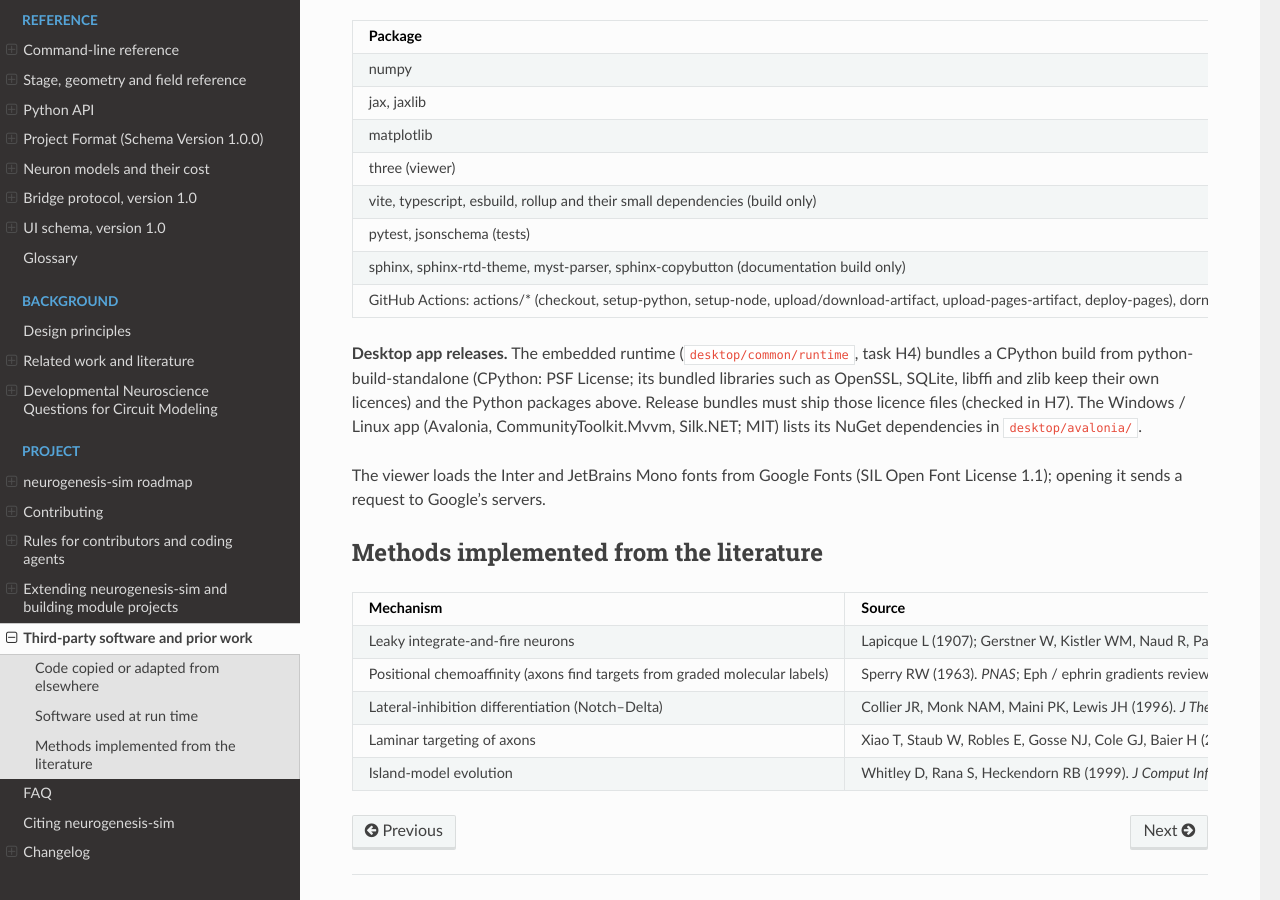
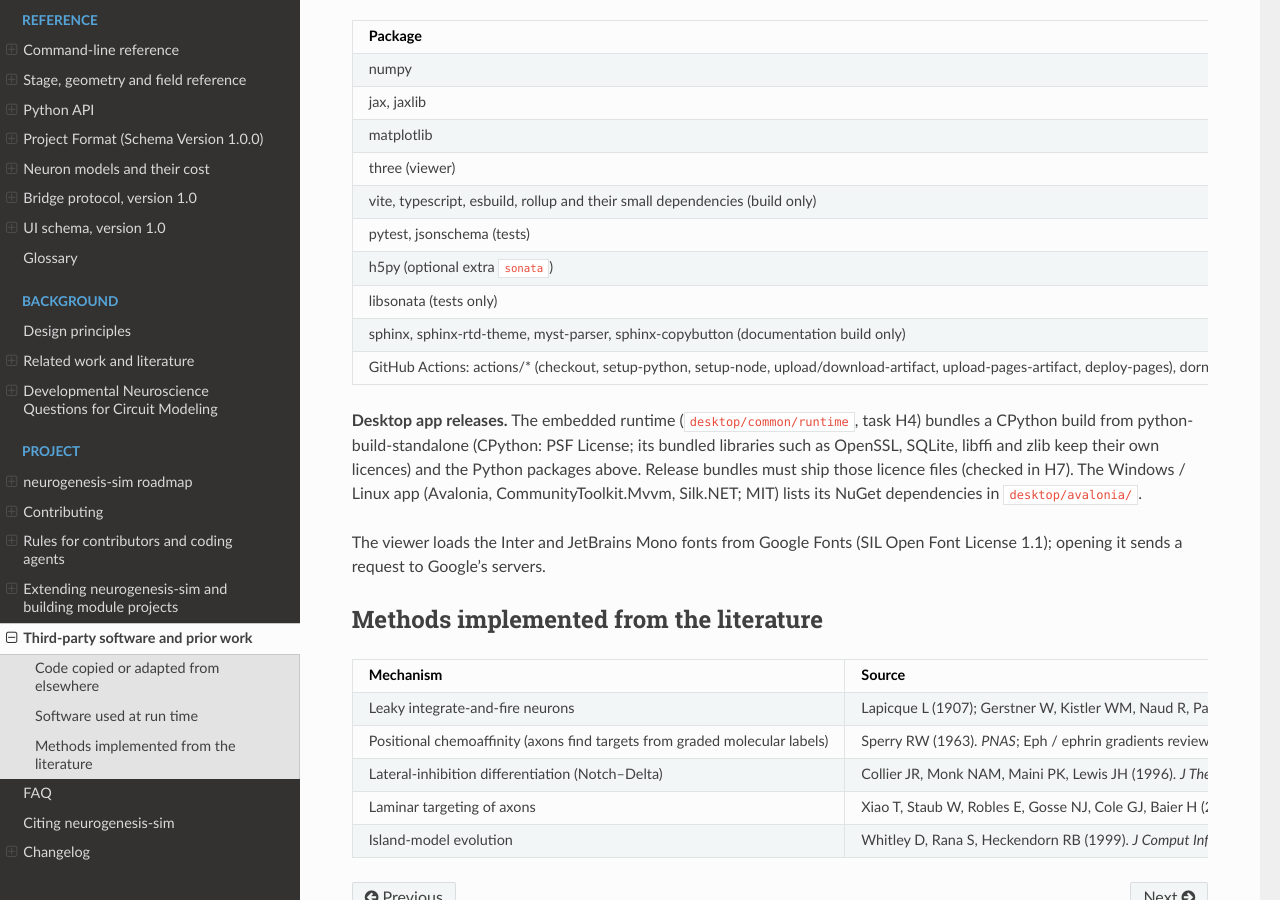
Before and after one commit to jobellet/neurogenesis-sim, a Sphinx documentation site: the page built from docs/development/third-party.md, in a window 1280 px wide and 900 px high, scrolled down 397 px. Built offline with Sphinx 7.4.7 and the Read the Docs theme 3.1.0, drawn with Linux system fonts in a browser that asks for light colours.

Commit message:
THIRD_PARTY: h5py (sonata extra) and libsonata (tests) [skip ci]
Co-Authored-By: Claude Opus 5.5 <noreply@anthropic.com>

```diff
--- a/docs/THIRD_PARTY.md
+++ b/docs/THIRD_PARTY.md
@@ -16,6 +16,8 @@ sandbox has no attribution or licence header from another project.
 | three (viewer) | MIT | 3D rendering (WebGL) |
 | vite, typescript, esbuild, rollup and their small dependencies (build only) | MIT / Apache-2.0 / ISC / BSD-3-Clause | building the viewer |
 | pytest, jsonschema (tests) | MIT | tests |
+| h5py (optional extra `sonata`) | BSD-3-Clause | SONATA export / import (`neurogenesis.interop`) |
+| libsonata (tests only) | LGPL-3.0 | reference SONATA reader in the tests; never vendored |
 | sphinx, sphinx-rtd-theme, myst-parser, sphinx-copybutton (documentation build only) | BSD-2-Clause / MIT | the documentation site |
 | GitHub Actions: actions/* (checkout, setup-python, setup-node, upload/download-artifact, upload-pages-artifact, deploy-pages), dorny/paths-filter, dawidd6/action-download-artifact | MIT | CI only, not distributed |
 
```
